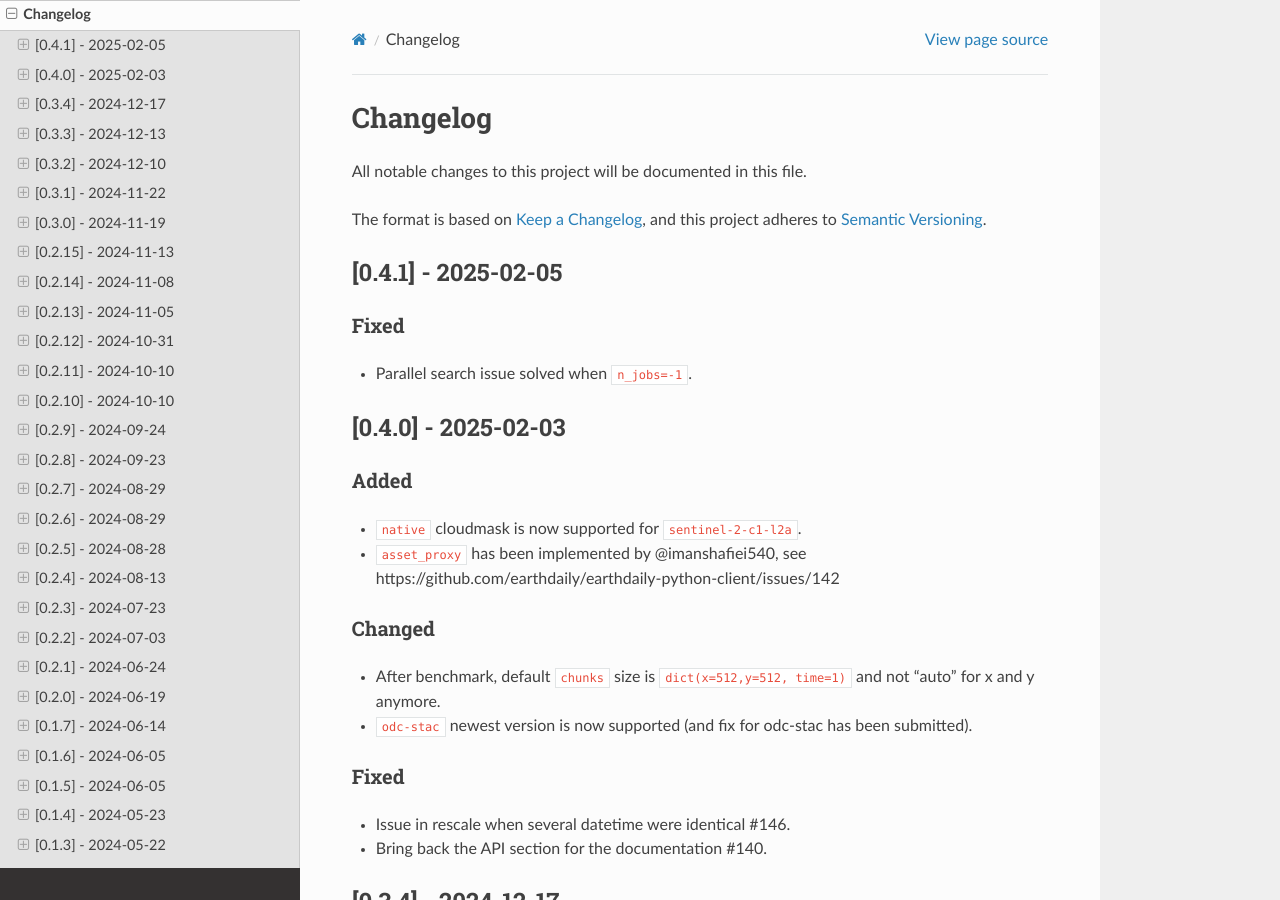
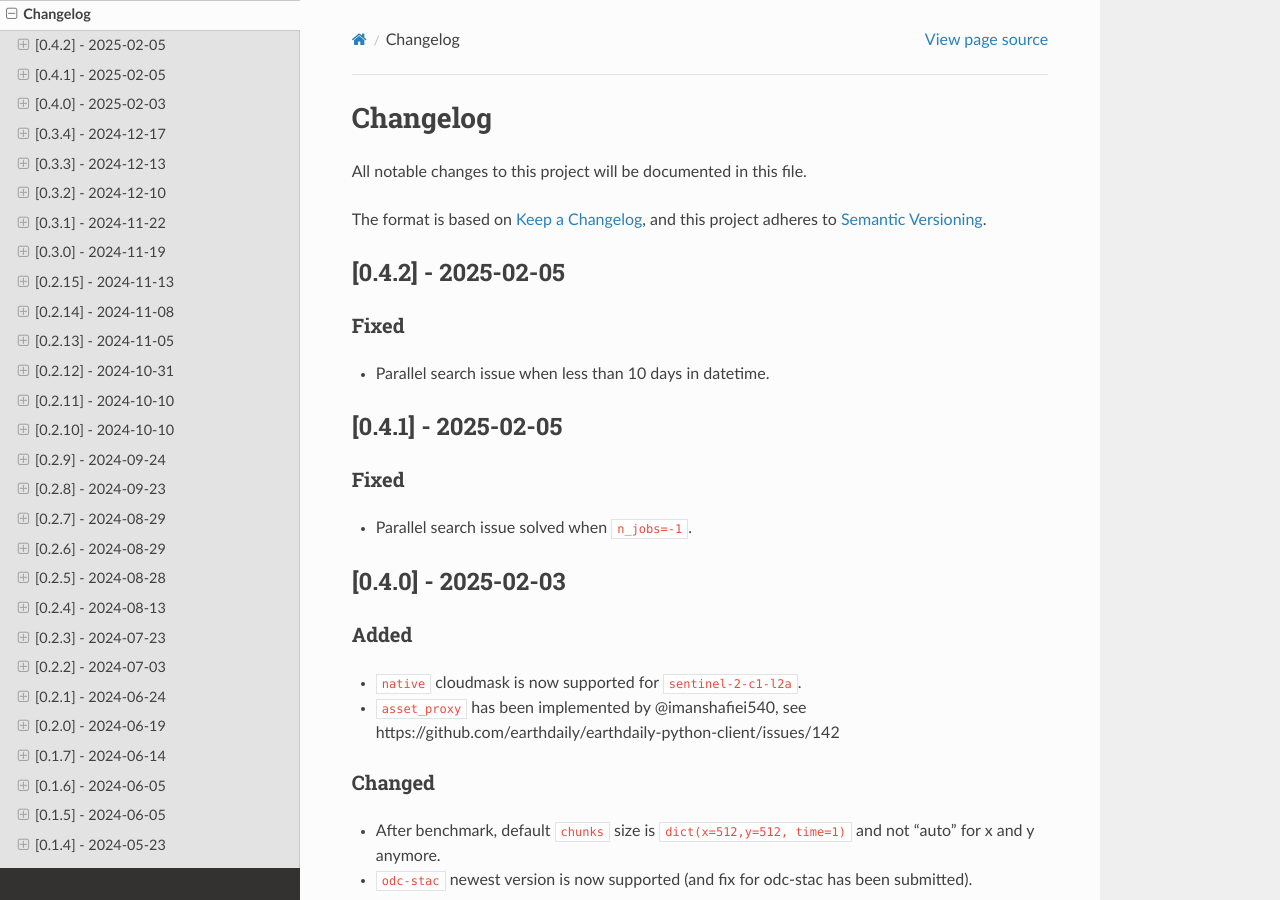
Before and after one commit to earthdaily/earthdaily-python-client, a Sphinx documentation site: the page built from docs/CHANGELOG.md, in a window 1280 px wide and 900 px high. Built offline with Sphinx 7.4.7 and the Read the Docs theme 3.1.0, drawn with Linux system fonts in a browser that asks for light colours; pages that are not in the unit, such as notebooks, are missing from menus.

Commit message:
chore(docs)

```diff
--- a/docs/CHANGELOG.md
+++ b/docs/CHANGELOG.md
@@ -3,6 +3,12 @@ All notable changes to this project will be documented in this file.
 
 The format is based on [Keep a Changelog](https://keepachangelog.com/en/1.0.0/),
 and this project adheres to [Semantic Versioning](https://semver.org/spec/v2.0.0.html).
+
+## [0.4.2] - 2025-02-05
+
+### Fixed
+
+- Parallel search issue when less than 10 days in datetime.
 
 ## [0.4.1] - 2025-02-05
 
--- a/earthdaily/__init__.py
+++ b/earthdaily/__init__.py
@@ -7,7 +7,7 @@ from .accessor import __EarthDailyAccessorDataArray, __EarthDailyAccessorDataset
 # to hide warnings from rioxarray or nano seconds conversion
 # warnings.filterwarnings("ignore")
 
-__version__ = "0.4.1"
+__version__ = "0.4.2"
 
 
 def EarthDataStore(
```
